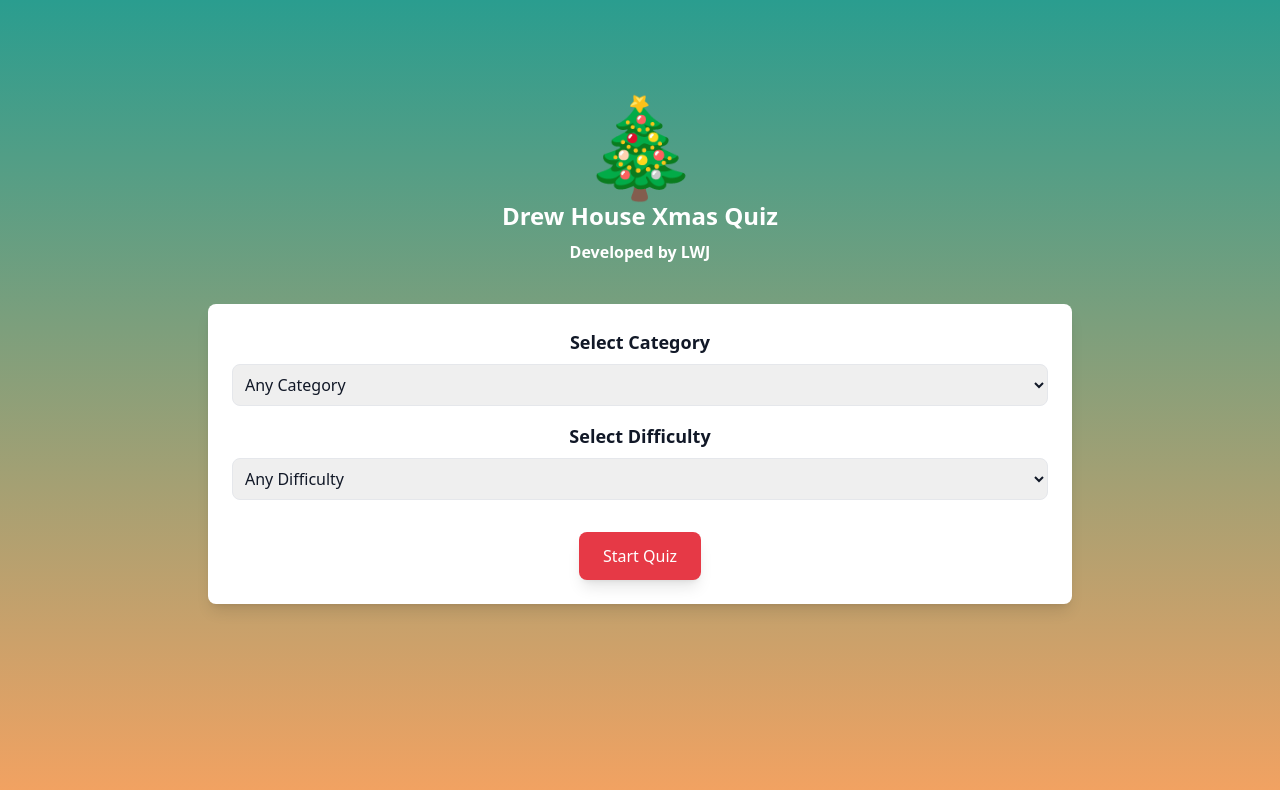
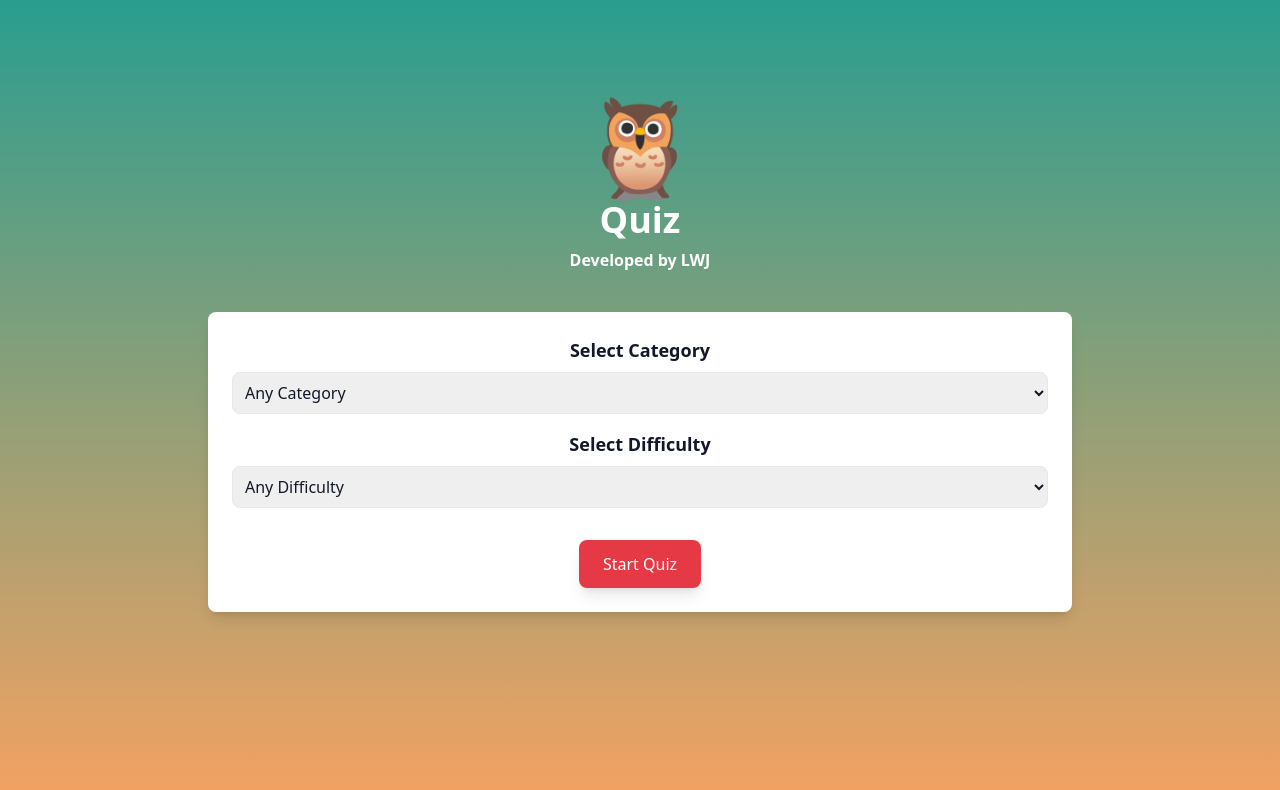
Before and after one commit to uk030621/festivgameLWJ, a Next.js app: page / in a window 1280 px wide. Shown: the top 790 px of the page. Built offline with nearby package versions, Linux system fonts and the light colour scheme.

Commit message:
Address the issue where a hover color remains on touchscreens after a button is clicked.

```diff
--- a/app/page.js
+++ b/app/page.js
@@ -119,8 +119,8 @@ export default function QuizPage() {
       <div className="text-center mt-20">
         <div id="snow-container" className="snowflake-container"></div>
         <h1 className="text-2xl font-bold text-white">
-          <span className="text-8xl">🎄</span>
-          <div className="mt-2">Drew House Xmas Quiz</div>
+          <span className="text-8xl">🦉</span>
+          <div className="mt-2 text-4xl">Quiz</div>
           <div className="text-base mt-2">Developed by LWJ</div>
         </h1>
         <div className="mt-10 bg-white p-6 rounded-lg shadow-lg">
@@ -218,8 +218,8 @@ export default function QuizPage() {
     <div className="mt-10 text-center">
       <div id="snow-container" className="snowflake-container"></div>
       <h1 className="text-2xl font-bold mb-6 text-white">
-        <span className="text-8xl">🎄</span>
-        <div className="mt-4">Festive Quiz Game</div>
+        <span className="text-8xl">🦉</span>
+        <div className="mt-4 text-4xl">Quiz Game</div>
       </h1>
       <div className="bg-white p-6 rounded-lg shadow-lg">
         <h2 className="text-xl font-bold mb-4">{currentQuestion?.question}</h2>
@@ -237,6 +237,7 @@ export default function QuizPage() {
               onClick={() => handleAnswer(option)}
               disabled={!!selectedOption}
               onMouseDown={(e) => e.preventDefault()}
+              onTouchEnd={(e) => e.target.blur()} // Clear hover/focus on touch devices
             >
               {option}
             </button>
```
